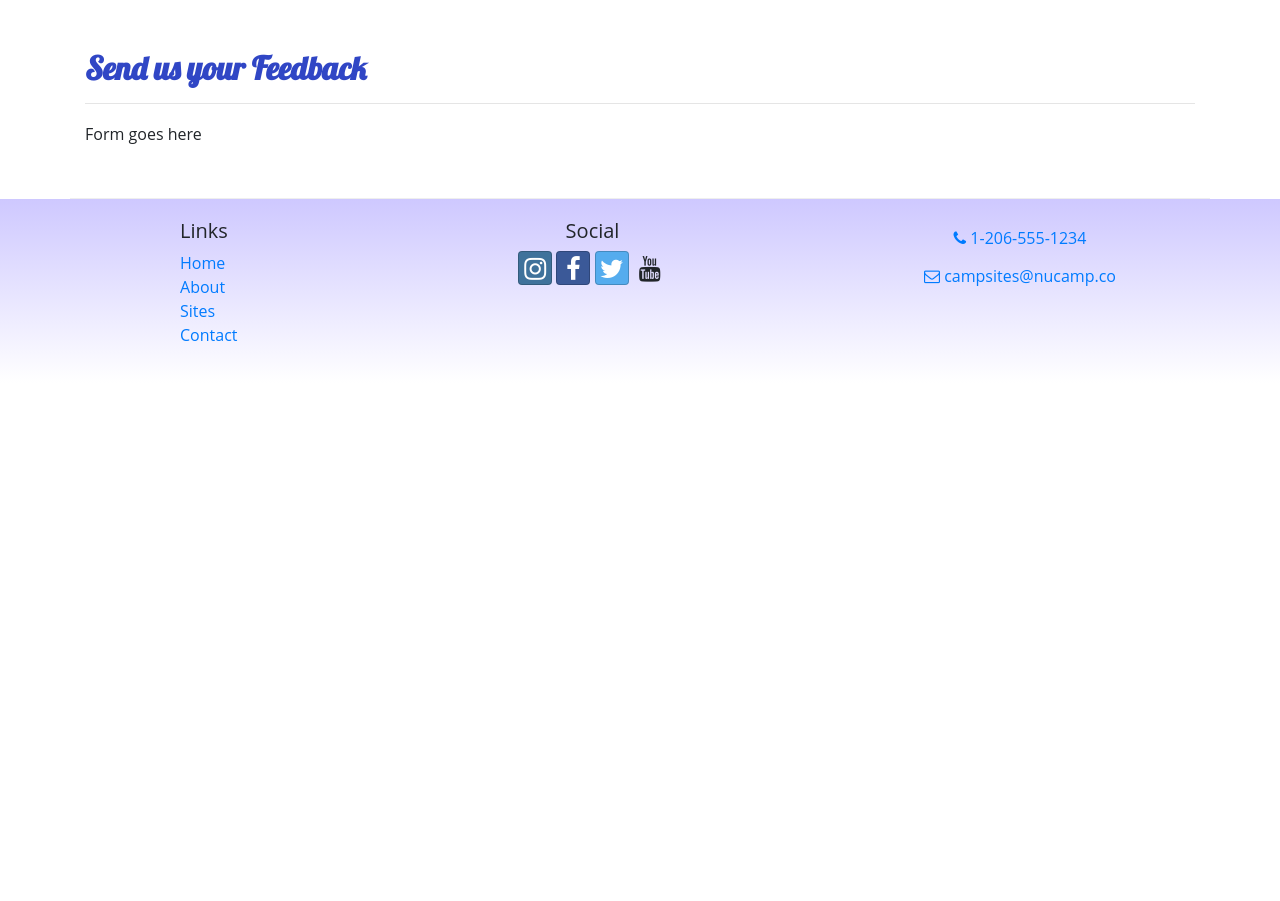
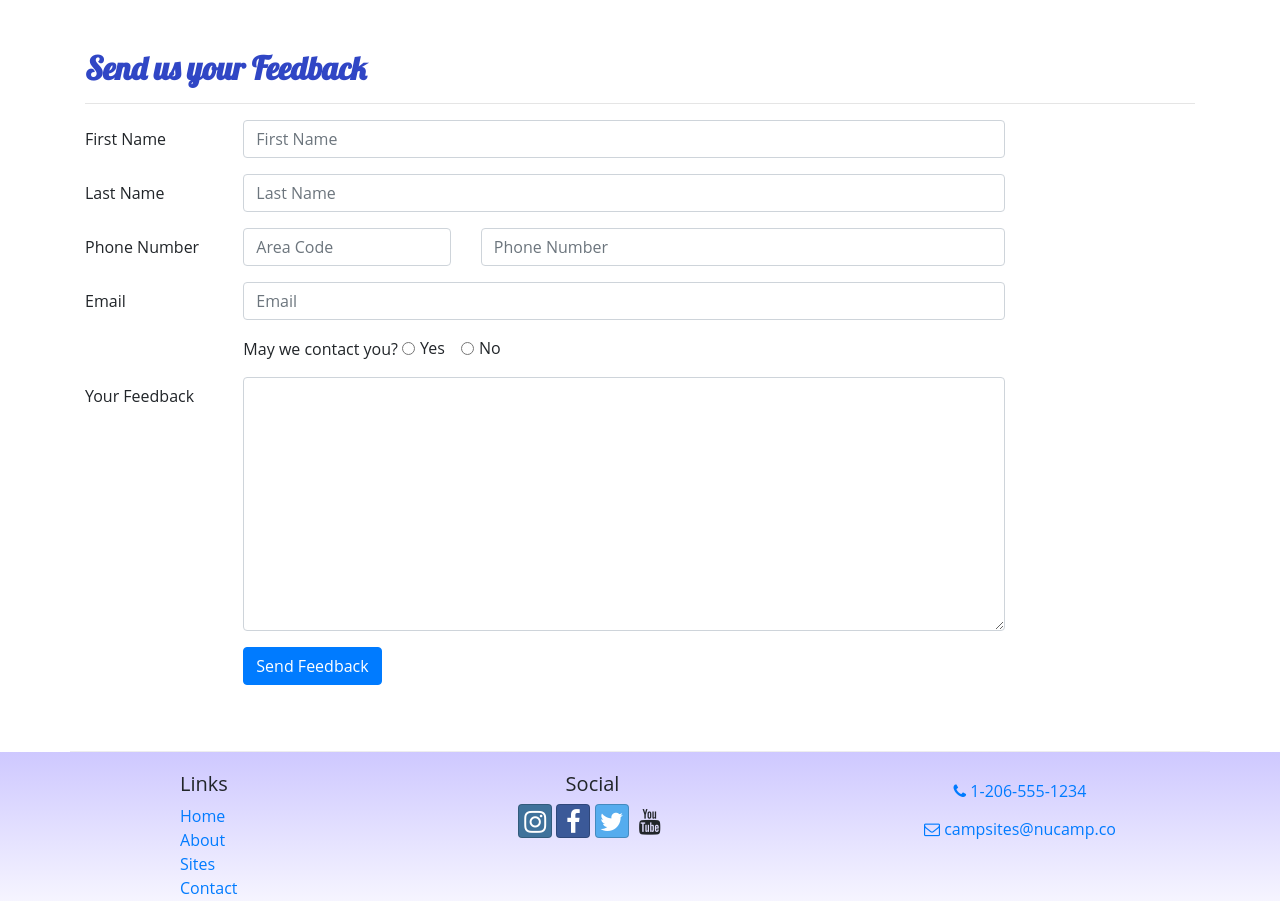
Before and after one commit to niashagrant/nucampsite, a website: page contactus.html in a window 1280 px wide. Shown: the part 600-1501 px from the top of the page. Before the commit the page ends 983 px from the top, so only its background shows below. Drawn offline with nearby package versions, Linux system fonts and the light colour scheme.

Commit message:
I followed along and added a form and styled it to the contact us page

```diff
--- a/contactus.html
+++ b/contactus.html
@@ -122,7 +122,119 @@
           <h2>Send us your Feedback</h2>
           <hr />
         </div>
-        <div class="col-md-10">Form goes here</div>
+        <div class="col-md-10">
+          <form action="">
+            <div class="row form-group">
+              <label for="firstName" class="col-md-2 col-form-label">
+                First Name</label
+              >
+              <div class="col-md-10">
+                <input
+                  type="text"
+                  id="firstName"
+                  class="form-control"
+                  name="firstName"
+                  placeholder="First Name"
+                />
+              </div>
+            </div>
+            <div class="row form-group">
+              <label for="lastName" class="col-md-2 col-form-label">
+                Last Name</label
+              >
+              <div class="col-md-10">
+                <input
+                  type="text"
+                  id="lastName"
+                  class="form-control"
+                  name="lastName"
+                  placeholder="Last Name"
+                />
+              </div>
+            </div>
+            <div class="row form-group">
+              <label for="areaCode" class="col-md-2 col-form-label"
+                >Phone Number</label
+              >
+              <div class="col-5 col-md-3">
+                <input
+                  type="phone"
+                  id="areaCode"
+                  class="form-control"
+                  name="areaCode"
+                  placeholder="Area Code"
+                />
+              </div>
+              <div class="col-7">
+                <input
+                  type="phone"
+                  name="phoneNum"
+                  class="form-control"
+                  placeholder="Phone Number"
+                />
+              </div>
+            </div>
+
+            <div class="row form-group">
+              <label for="email" class="col-md-2 col-form-label"> Email</label>
+              <div class="col-md-10">
+                <input
+                  type="email"
+                  id="email"
+                  class="form-control"
+                  name="email"
+                  placeholder="Email"
+                />
+              </div>
+            </div>
+            <div class="row form-group">
+              <div class="col offset-md-2">
+                May we contact you?
+                <div class="form-check form-check-inline">
+                  <input
+                    type="radio"
+                    id="contactYes"
+                    class="form-check-input"
+                    name="contactRadios"
+                    value="yes"
+                  />
+                  <label for="contactYes" class="form-check-label">Yes</label>
+                </div>
+                <div class="form-check form-check-inline">
+                  <input
+                    type="radio"
+                    id="contactNo"
+                    class="form-check-input"
+                    name="contactRadios"
+                    value="no"
+                  />
+                  <label for="contactNo" class="form-check-label">No</label>
+                </div>
+              </div>
+            </div>
+            <div class="row form-group">
+              <label for="feedback" class="col-md-2 col-form-label">
+                Your Feedback</label
+              >
+              <div class="col-md-10">
+                <textarea
+                  name="feedback"
+                  id="feedback"
+                  class="form-control"
+                  cols="30"
+                  rows="10"
+                ></textarea>
+              </div>
+            </div>
+            <div class="row form-group">
+              <div class="col-md-10 offset-md-2">
+                <button class="btn btn-primary" type="submit">
+                  Send Feedback
+                </button>
+              </div>
+            </div>
+          </form>
+        </div>
       </div>
     </div>
 
```
